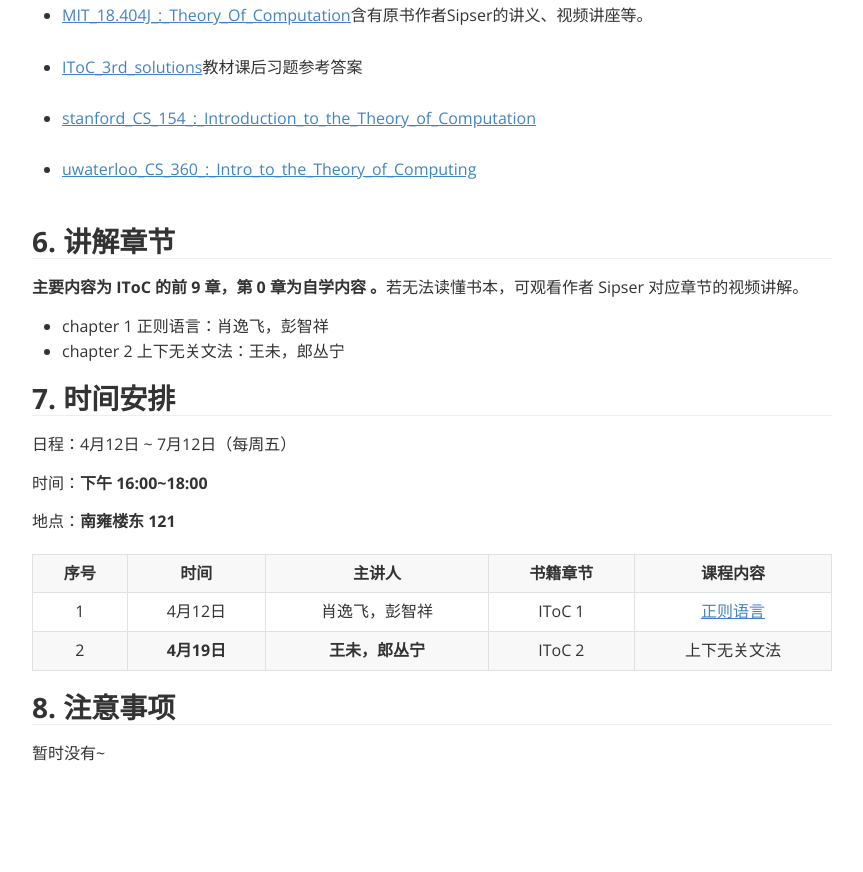
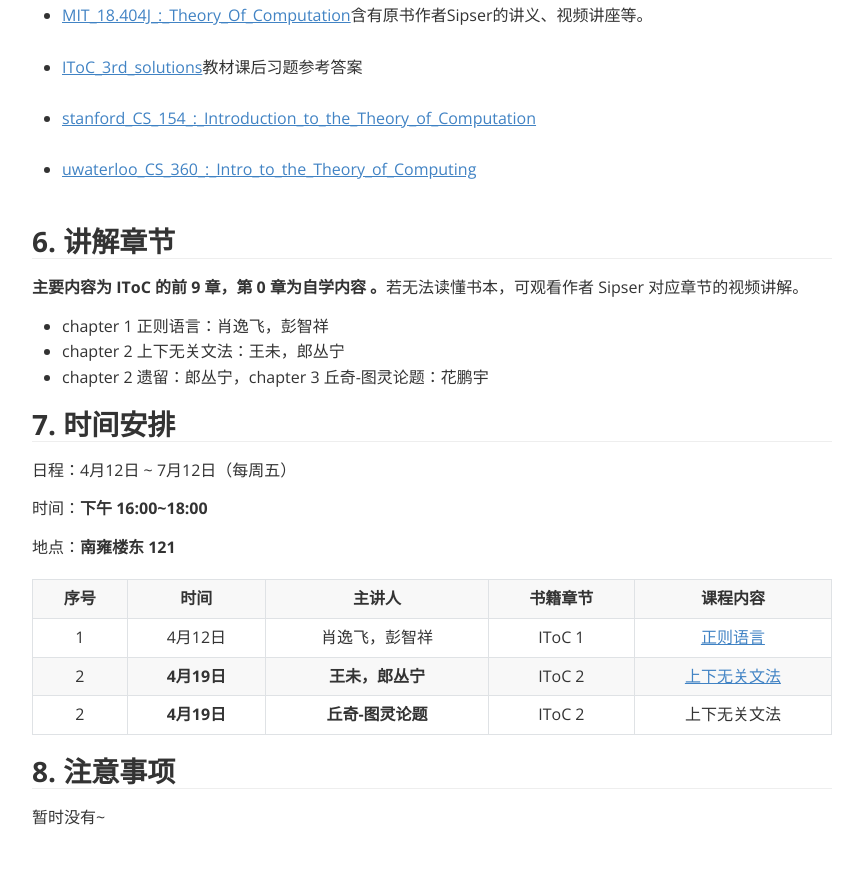
Before and after one commit to XinShuangZ/IToC, a plain HTML site: page index.html in a window 1280 px wide. Shown: the part 1012-1884 px from the top of the page, without its empty margins (208-1071 px from the left). Drawn offline with nearby package versions, Linux system fonts and the light colour scheme.

Commit message:
update slides

```diff
--- a/index.html
+++ b/index.html
@@ -1525,6 +1525,7 @@
             <ul>
                 <li><span>chapter 1 正则语言：肖逸飞，彭智祥 </span></li>
                 <li><span>chapter 2 上下无关文法：王未，郎丛宁 </span></li>
+                <li><span>chapter 2 遗留：郎丛宁，chapter 3 丘奇-图灵论题：花鹏宇 </span></li>
                 <!--
                 <li><span>chapter 3 丘奇-图灵论题：花鹏宇 </span></li>
                 <li><span>chapter 4 可判定性：王炯达 </span></li>
@@ -1571,6 +1572,16 @@
                             <td><span><b>4月19日</b></span></td>
                             <td><span><b>王未，郎丛宁</b></span></td>
                             <td><span>IToC 2</span></td>
+                            <td><span><a
+                                        href=https://github.com/heart-fresh/IToC/tree/main/chapter%201>上下无关文法</a></span>
+                            </td>
+                        </tr>
+
+                        <tr>
+                            <td><span>2</span></td>
+                            <td><span><b>4月19日</b></span></td>
+                            <td><span><b>丘奇-图灵论题</b></span></td>
+                            <td><span>IToC 2</span></td>
                             <td><span>上下无关文法</span></td>
                         </tr>
                         <!--
```
